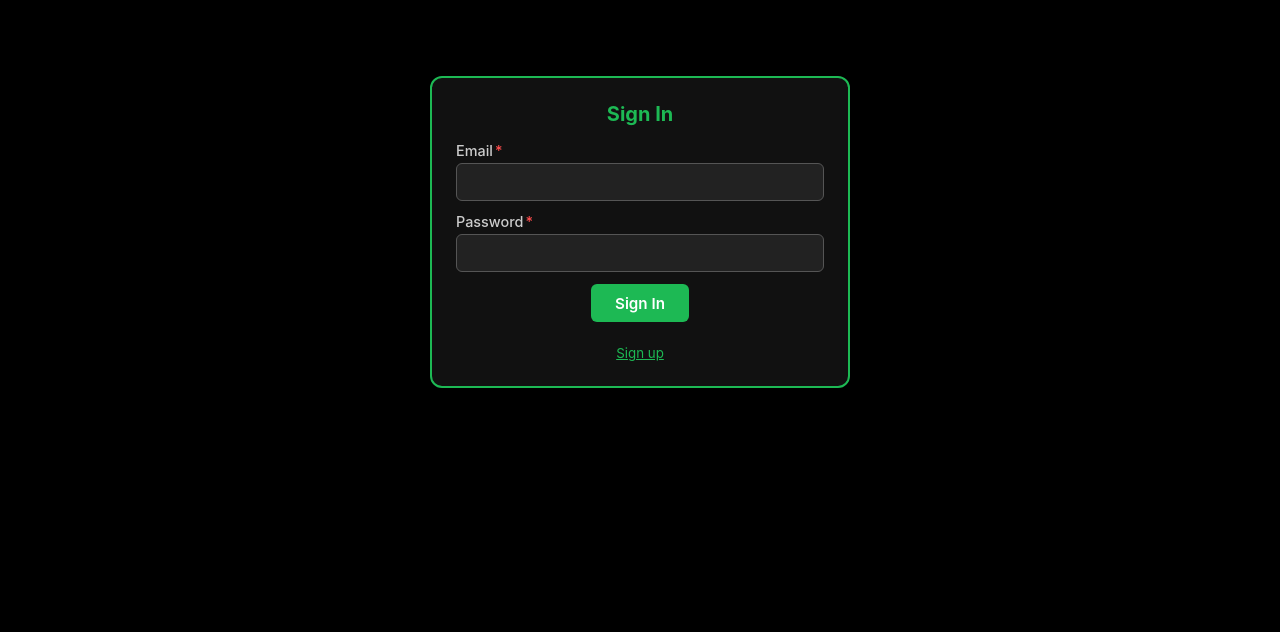
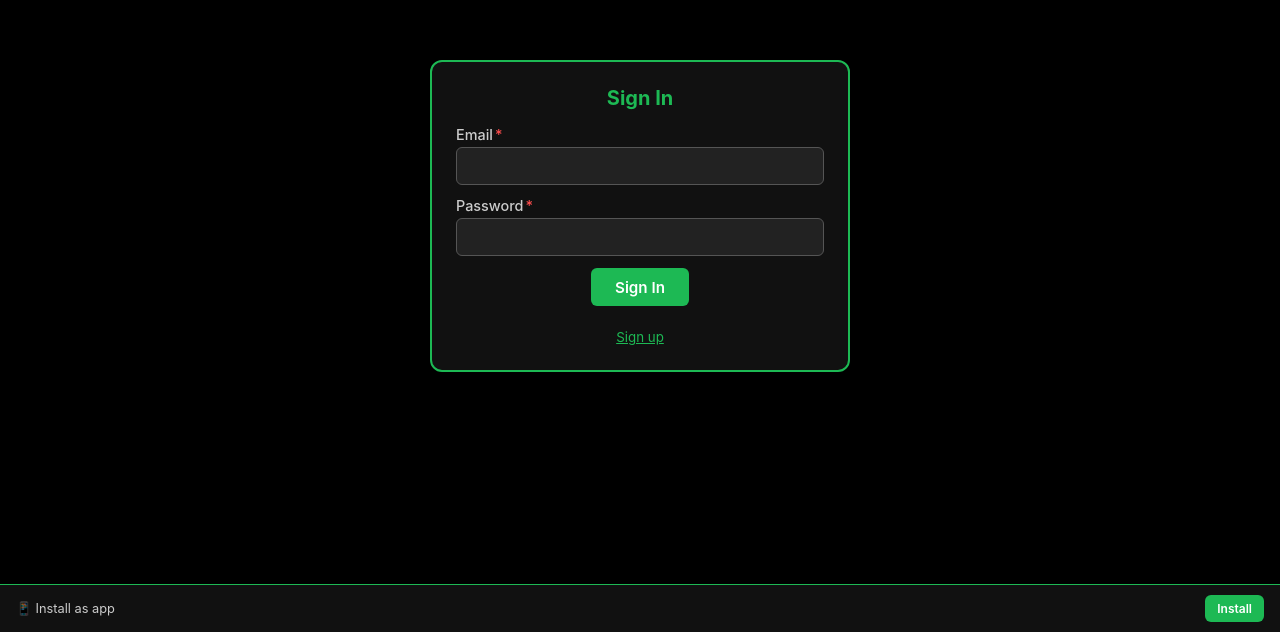
Before and after one commit to NiranjanAbathurai/Stock-Tracker-PWA, a React (Vite) app: page / in a window 1280 px wide. Shown: the part 168-800 px from the top of the page. Built offline with nearby package versions, Linux system fonts and the light colour scheme; no server answers.

Commit message:
install button location

```diff
--- a/src/App.tsx
+++ b/src/App.tsx
@@ -1,4 +1,4 @@
-import { useState } from 'react';
+import { useState, useEffect } from 'react';
 import { useAuth } from './hooks/useAuth';
 import { SplashScreen } from './components/SplashScreen';
 import { SignInForm } from './components/SignInForm';
@@ -21,7 +21,6 @@ export const App = () => {
     return (
       <InstallPage
         onSkip={() => {
-          // Remove the ?install=true from URL without reload
           window.history.replaceState({}, '', '/');
           setShowInstall(false);
         }}
@@ -36,17 +35,24 @@ export const App = () => {
 
   // Show dashboard when authenticated
   if (authState === 'authenticated') {
-    return <Dashboard onLogout={logout} />;
+    return (
+      <>
+        <Dashboard onLogout={logout} />
+        <InstallFooter />
+      </>
+    );
   }
 
   // Show auth forms
   return (
+    <>
       <div style={{
         minHeight: '100vh',
         display: 'flex',
         justifyContent: 'center',
         alignItems: 'center',
         padding: 'clamp(1rem, 3vw, 2rem)',
+        paddingBottom: '4rem',
         background: '#000000',
       }}>
         <div style={{
@@ -80,5 +86,73 @@ export const App = () => {
           )}
         </div>
       </div>
+      <InstallFooter />
+    </>
   );
 };
+
+/* ============ Fixed Footer Install Banner ============ */
+const InstallFooter = () => {
+  const [isStandalone] = useState(() => window.matchMedia('(display-mode: standalone)').matches);
+  const [deferredPrompt, setDeferredPrompt] = useState<Event | null>(null);
+
+  useEffect(() => {
+    if (isStandalone) return;
+    const handler = (e: Event) => {
+      e.preventDefault();
+      setDeferredPrompt(e);
+    };
+    window.addEventListener('beforeinstallprompt', handler);
+    return () => window.removeEventListener('beforeinstallprompt', handler);
+  }, [isStandalone]);
+
+  // Don't show if already standalone
+  if (isStandalone) return null;
+
+  const handleInstall = async () => {
+    if (deferredPrompt) {
+      const promptEvent = deferredPrompt as unknown as { prompt: () => void; userChoice: Promise<{ outcome: string }> };
+      promptEvent.prompt();
+      await promptEvent.userChoice;
+      setDeferredPrompt(null);
+    } else {
+      alert('To install: Open browser menu (⋮) → "Install app" or "Add to Home Screen"');
+    }
+  };
+
+  return (
+    <div style={{
+      position: 'fixed',
+      bottom: 0,
+      left: 0,
+      right: 0,
+      padding: '0.6rem 1rem',
+      background: '#111',
+      borderTop: '1px solid #1db954',
+      display: 'flex',
+      alignItems: 'center',
+      justifyContent: 'space-between',
+      gap: '0.5rem',
+      zIndex: 9999,
+    }}>
+      <span style={{ color: '#ccc', fontSize: '0.8rem' }}>📱 Install as app</span>
+      <button
+        type="button"
+        onClick={handleInstall}
+        style={{
+          background: '#1db954',
+          color: '#fff',
+          border: 'none',
+          borderRadius: '6px',
+          padding: '0.4rem 0.75rem',
+          fontSize: '0.75rem',
+          fontWeight: 600,
+          cursor: 'pointer',
+          whiteSpace: 'nowrap',
+        }}
+      >
+        Install
+      </button>
+    </div>
+  );
+};
--- a/src/components/Dashboard.tsx
+++ b/src/components/Dashboard.tsx
@@ -261,76 +261,6 @@ export const Dashboard = ({ onLogout }: DashboardProps) => {
         </div>
       )}
 
-      {/* Install App Button — only shows in browser (not standalone) */}
-      <InstallBanner />
     </div>
   );
 };
-
-/* ============ Install Banner ============ */
-const InstallBanner = () => {
-  const [isStandalone] = useState(() => window.matchMedia('(display-mode: standalone)').matches);
-  const [deferredPrompt, setDeferredPrompt] = useState<Event | null>(null);
-  const [dismissed, setDismissed] = useState(false);
-
-  useEffect(() => {
-    if (isStandalone) return;
-    const handler = (e: Event) => {
-      e.preventDefault();
-      setDeferredPrompt(e);
-    };
-    window.addEventListener('beforeinstallprompt', handler);
-    return () => window.removeEventListener('beforeinstallprompt', handler);
-  }, [isStandalone]);
-
-  // Don't show if standalone or dismissed
-  if (isStandalone || dismissed) return null;
-
-  const handleInstall = async () => {
-    if (deferredPrompt) {
-      const promptEvent = deferredPrompt as unknown as { prompt: () => void; userChoice: Promise<{ outcome: string }> };
-      promptEvent.prompt();
-      const result = await promptEvent.userChoice;
-      if (result.outcome === 'accepted') {
-        setDismissed(true);
-      }
-      setDeferredPrompt(null);
-    } else {
-      // Prompt not available — show instructions
-      alert('To install: Open browser menu (⋮) → "Install app" or "Add to Home Screen"');
-    }
-  };
-
-  return (
-    <div style={{
-      marginTop: '1.5rem',
-      padding: '0.75rem',
-      background: '#1a1a1a',
-      border: '1px solid #1db954',
-      borderRadius: '8px',
-      display: 'flex',
-      alignItems: 'center',
-      justifyContent: 'space-between',
-      gap: '0.5rem',
-    }}>
-      <span style={{ color: '#ccc', fontSize: '0.8rem' }}>📱 Install as app for better experience</span>
-      <button
-        type="button"
-        onClick={handleInstall}
-        style={{
-          background: '#1db954',
-          color: '#fff',
-          border: 'none',
-          borderRadius: '6px',
-          padding: '0.4rem 0.75rem',
-          fontSize: '0.75rem',
-          fontWeight: 600,
-          cursor: 'pointer',
-          whiteSpace: 'nowrap',
-        }}
-      >
-        Install
-      </button>
-    </div>
-  );
-};
```
Lines whose indentation alone changed are shown as unchanged.
